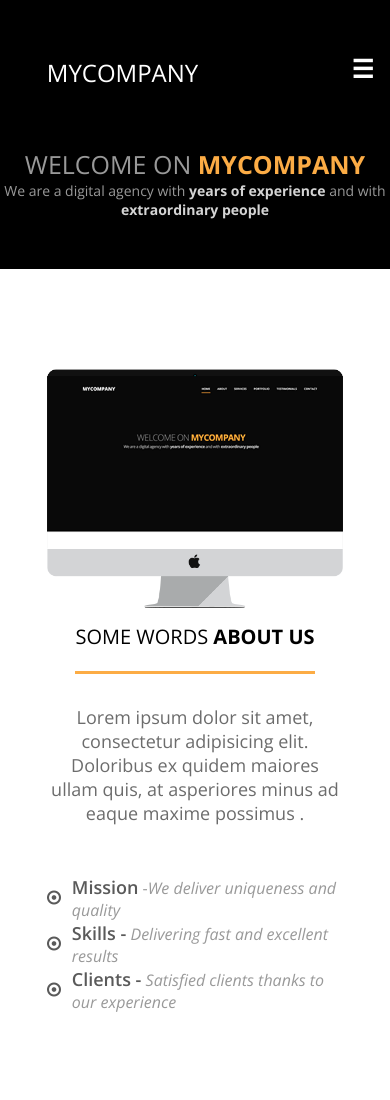
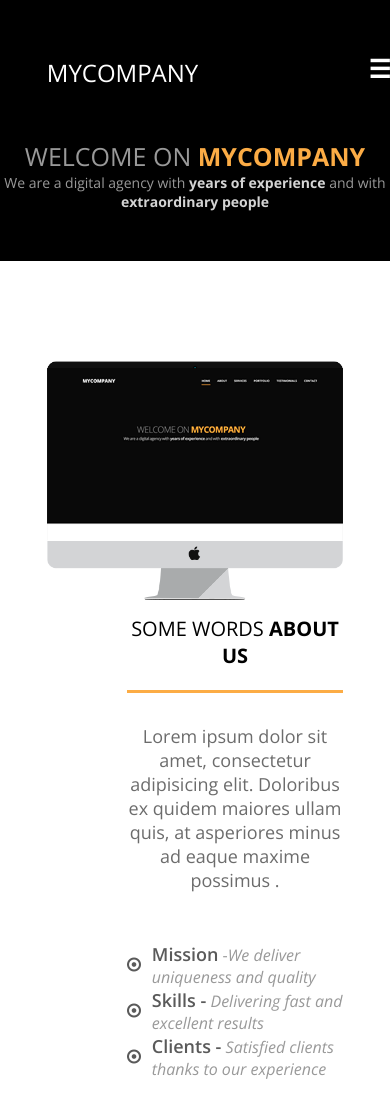
Before and after one commit to BaNdiTos0/MyCompany, a plain HTML site: page index.html in a window 390 px wide. Drawn offline with nearby package versions, Linux system fonts and the light colour scheme.

Commit message:
Add files via upload

```diff
--- a/style.css
+++ b/style.css
@@ -149,7 +149,21 @@ padding-left: 25px;
 
 /*Media*/
 
-
+@media screen and (max-width: 1301px) {
+    nav{
+        margin-left: 20%;
+    }
+}
+@media screen and (max-width: 1145px) {
+    nav{
+        margin-left: 15%;
+    }
+}
+@media screen and (max-width: 1105px) {
+    nav{
+        margin-left: 10%;
+    }
+}
 
 @media screen and (max-width: 1010px) {
     .topnav a{
@@ -157,7 +171,7 @@ padding-left: 25px;
     }
     .topnav a.icon{
         float: right;
-        margin-top: -17px;
+        margin: -17px;
         display: block;
         color: #fff;
         font-size: 25px;
@@ -169,7 +183,6 @@ padding-left: 25px;
         position: relative;
         top: 50px;
         left: -200px;
-
     }
     header .topnav.responsive{
         height: 340px;
@@ -177,29 +190,13 @@ padding-left: 25px;
     .topnav.responsive a.icon{
         position: absolute;
         top: -50px;
-        right: 200px;
+        right: -200px;
     }
     .topnav.responsive a{
         float: none;
         display: block;
-        text-align: right;
+        text-align: left;
     }
-}
-    @media screen and (max-width: 1200px){
-    nav{
-        margin-left: 20%;
-    }
-}
-@media screen and (max-width: 1105px){
-    nav{
-        margin-left: 15%;
-    }
-}
-@media screen and (max-width: 1295px){
-    nav{
-        margin-left: 10%;
-    }
-
 }
 
 
@@ -208,6 +205,10 @@ padding-left: 25px;
 
 
 
+    @media screen and (max-width: 1432px){
+    .about__right{
+        margin-left: 80px;
+    }
     main .main__welcome{
         padding: 50px 0 50px 0;
     }
@@ -238,7 +239,6 @@ padding-left: 25px;
     }
 }
 
-
 @media screen and (max-width: 1432px){
     .about__right{
         margin-left: 80px;
```
